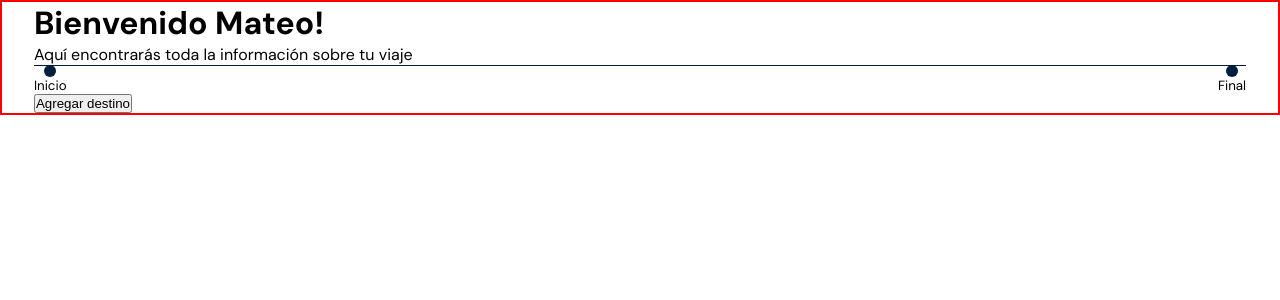
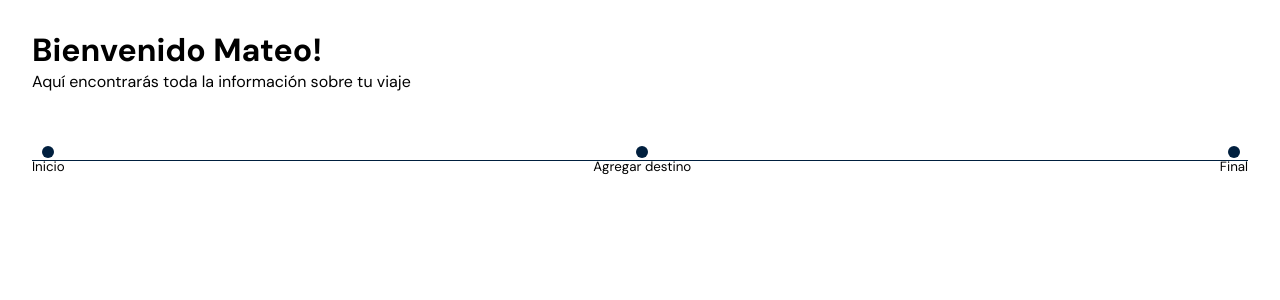
Before and after one commit to vickyvillalba22/my-journey-villalba, a Vue app: page / in a window 1280 px wide. Shown: the top 300 px of the page. Built offline with nearby package versions, Linux system fonts and the light colour scheme.

Commit message:
timeline y modal

```diff
--- a/src/App.vue
+++ b/src/App.vue
@@ -8,9 +8,9 @@ let nombre ="Mateo"
 
 <template>
 
-<div id="app" class="bordeRojo df columna centerY">
+<div id="app" class="df columna centerY">
 
-  <div class="intro">
+  <div class="intro df columna centerX">
     <h1 class="fuente">Bienvenido {{ nombre }}!</h1>
     <p class="fuente">Aquí encontrarás toda la información sobre tu viaje</p>
   </div>
@@ -28,6 +28,7 @@ let nombre ="Mateo"
 }
 .intro{
   width: 95%;
+  height: 15vh;
 }
 #timeline{
   width: 95%;
--- a/src/components/agregar_destino.vue
+++ b/src/components/agregar_destino.vue
@@ -8,11 +8,23 @@ function guardarInfo(){
     console.log(ciudad.value);
 }
 
+const dialog = ref(null)
+
+function showModal() {
+  dialog.value.showModal()
+}
+
+function closeModal() {
+  dialog.value.close()
+}
+
+defineExpose({ showModal, closeModal })
+
 </script>
 
 <template>
 
-    <dialog>
+    <dialog ref="dialog">
 
         <form action="">
             <label for="ciudad">Ciudad/pueblo</label>
@@ -20,6 +32,7 @@ function guardarInfo(){
         </form>
 
         <button @click="guardarInfo">Confirmar</button>
+        <button @click="closeModal">Cerrar</button>
 
     </dialog>
 
--- a/src/timeline.vue
+++ b/src/timeline.vue
@@ -1,39 +1,62 @@
 <script setup>
 
+import { ref } from 'vue'
 import ModalDestino from './components/agregar_destino.vue'
 
 const puntos = [
-    { name: "Inicio"},
-    { name: "Final"}
+
+    { name: "Inicio",
+      metodo: ()=>{}
+    },
+
+    { name: "Agregar destino",
+      metodo: ()=>{
+        mostrarModal()
+      }
+    },
+
+    { name: "Final",
+      metodo: ()=>{}
+    }
 ]
 
-function agregarDestino(){
-    ModalDestino.showModal()
+const modalDestinoRef = ref(null)
+
+function mostrarModal(){
+    modalDestinoRef.value.showModal()
 }
 
 </script>
 
 <template>
 
-<div class="w100 posRel">
+<div id="timeline" class="w100 posRel df centerY">
 
     <!--linea-->
     <div id="linea" class="fondoOscuro posAb"></div>
 
     <!--puntos-->
     <div id="contPuntos" class="df spaceb">
-        <button v-for="punto in puntos" class="punto  fondoTransparente df columna centerY fuente sinBorde">
+        <button
+        v-for="punto in puntos" class="punto  fondoTransparente df columna centerY fuente sinBorde"
+        @click="punto.metodo"
+        >
             <div class="puntito fondoOscuro"></div>
             {{ punto.name }}
         </button>
     </div>
-    <button @click="agregarDestino">Agregar destino</button>
+
+    <ModalDestino ref="modalDestinoRef" />
 
 </div>
 
 </template>
 
 <style scoped>
+
+#timeline{
+    height: 10vh;
+}
 
 #linea{
     width: 100%;
```
